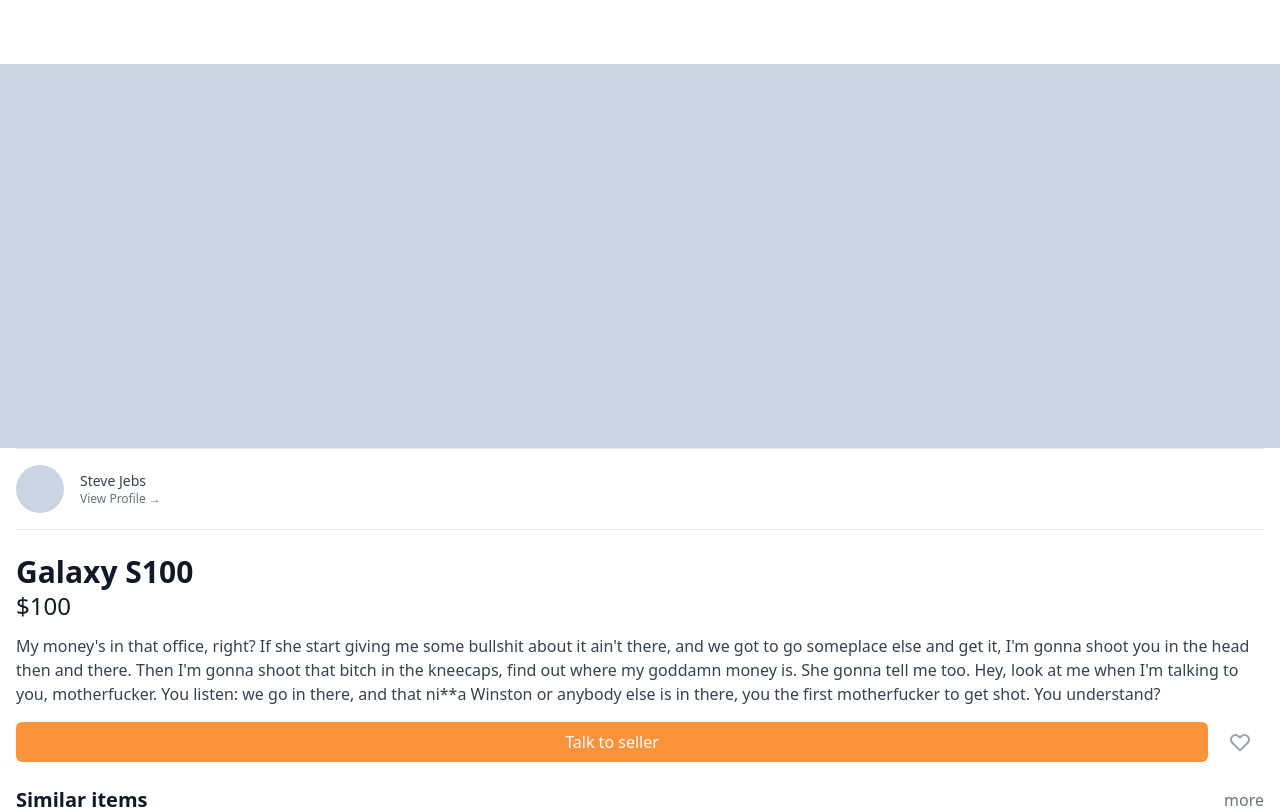
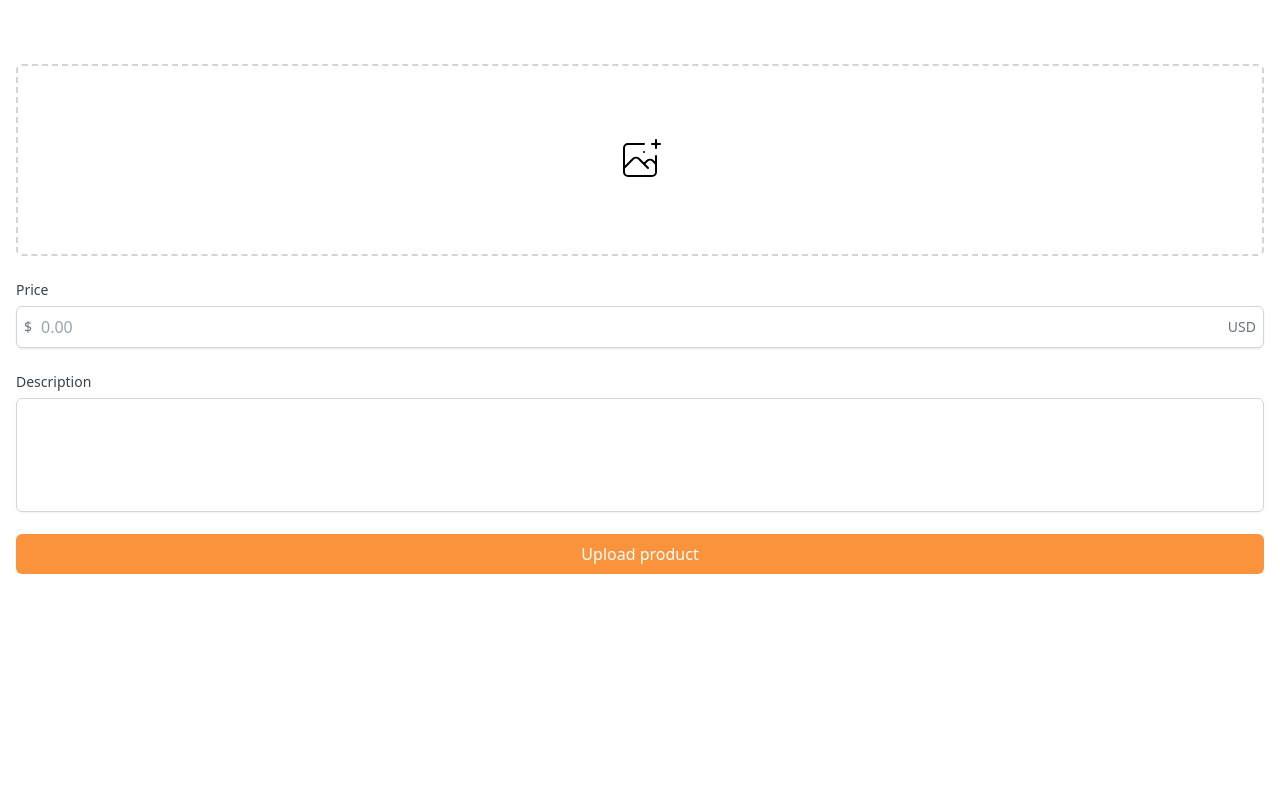
Before and after one commit to leye195/carrot-market-clone, a Next.js app: page /items/upload in a window 1280 px wide. Shown: the top 809 px of the page. Built offline with nearby package versions, Linux system fonts and the light colour scheme.

Commit message:
feat: upload page styling

```diff
--- /dev/null
+++ b/pages/items/upload.tsx
@@ -0,0 +1,70 @@
+import { NextPage } from "next";
+import Button from "components/Button";
+
+const ItemUpload: NextPage = () => {
+  return (
+    <div className="px-4 py-16 flex flex-col">
+      <div>
+        <label
+          className="w-full flex items-center justify-center border-2 border-dashed  border-gray-300 h-48 rounded-md
+            hover:border-orange-500 hover:text-orange-500 hover:cursor-pointer transition-colors
+        "
+        >
+          <svg
+            className="h-12 w-12"
+            stroke="currentColor"
+            fill="none"
+            viewBox="0 0 48 48"
+            aria-hidden="true"
+          >
+            <path
+              d="M28 8H12a4 4 0 00-4 4v20m32-12v8m0 0v8a4 4 0 01-4 4H12a4 4 0 01-4-4v-4m32-4l-3.172-3.172a4 4 0 00-5.656 0L28 28M8 32l9.172-9.172a4 4 0 015.656 0L28 28m0 0l4 4m4-24h8m-4-4v8m-12 4h.02"
+              strokeWidth={2}
+              strokeLinecap="round"
+              strokeLinejoin="round"
+            />
+          </svg>
+          <input className="hidden" type="file" />
+        </label>
+      </div>
+      <div className="my-6">
+        <label className="text-sm text-gray-700 block mb-1.5" htmlFor="price">
+          Price
+        </label>
+        <div className="flex items-center rounded-md shadow-sm relative">
+          <div className="absolute left-0 pl-2 flex items-center justify-center text-sm pointer-events-none">
+            <span className="text-gray-500 ">$</span>
+          </div>
+          <input
+            id="price"
+            className="w-full appearance-none pl-6 py-2 border-gray-300 rounded-md  placeholder-gray-400 shadow-sm
+                focus:outline-none focus:ring-orange-400 focus:border-orange-400"
+            type="text"
+            placeholder="0.00"
+          />
+          <div className="absolute right-0 text-sm pr-2  flex items-center justify-center pointer-events-none">
+            <span className="text-gray-500">USD</span>
+          </div>
+        </div>
+      </div>
+      <div>
+        <label
+          className="text-sm text-gray-700 block mb-1.5"
+          htmlFor="description"
+        >
+          Description
+        </label>
+        <textarea
+          id="description"
+          className="mb-4 shadow-sm w-full resize-none rounded-md outline-none border-gray-300
+            focus:outline-none focus:ring-orange-400 focus:border-orange-400
+          "
+          rows={4}
+        ></textarea>
+      </div>
+      <Button type="button">Upload product</Button>
+    </div>
+  );
+};
+
+export default ItemUpload;
```
